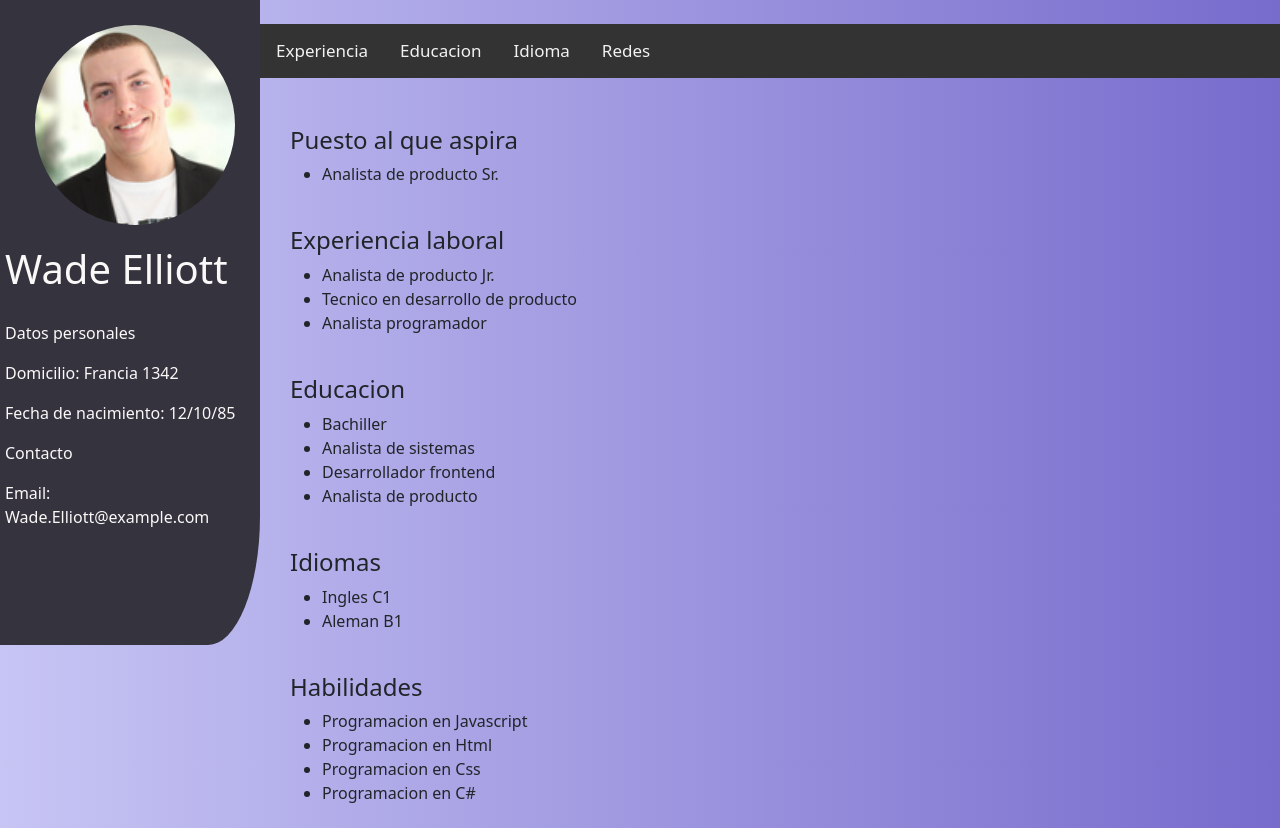
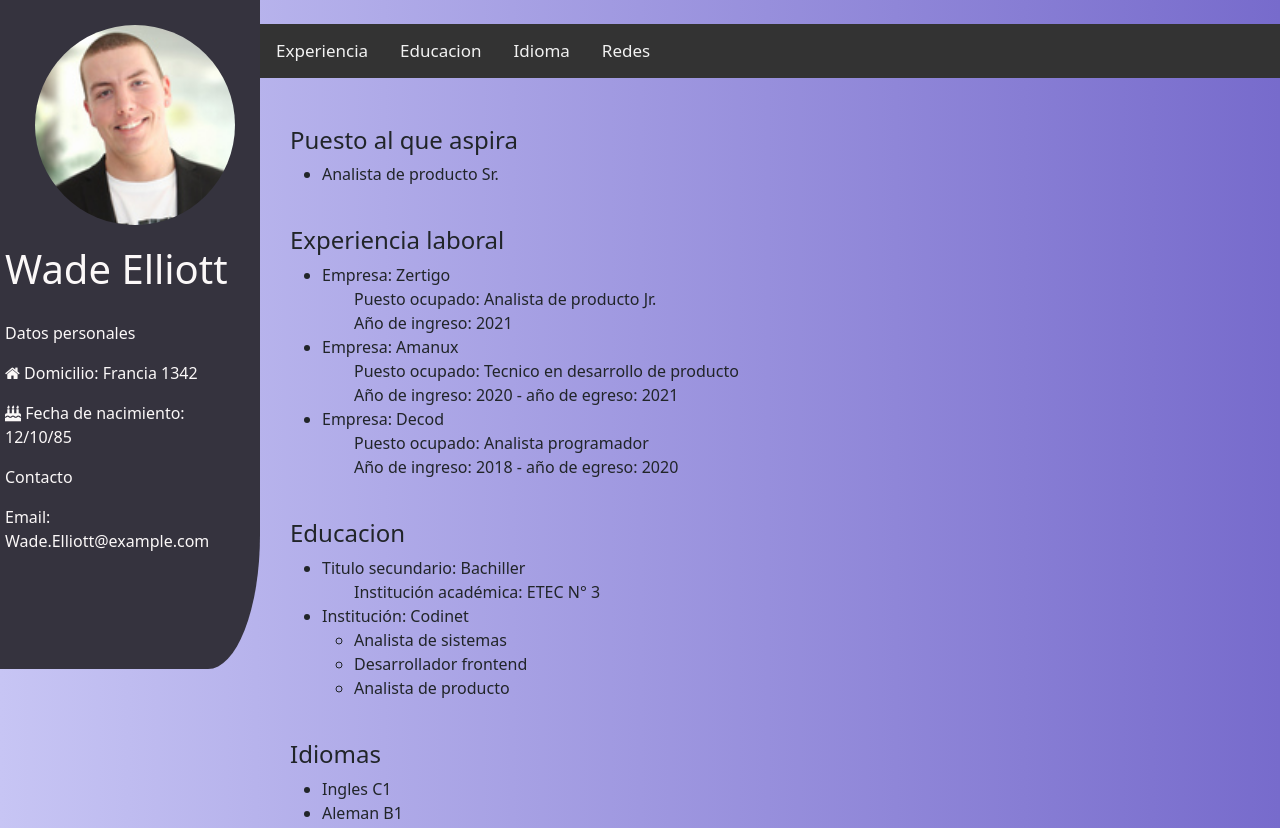
Before and after one commit to MoyaPablo/MoyaPablo.github.io, a plain HTML site: page index.html in a window 1280 px wide. Shown: the top 828 px of the page. Drawn offline with nearby package versions, Linux system fonts and the light colour scheme.

Commit message:
Add files via upload

```diff
--- a/index.html
+++ b/index.html
@@ -21,14 +21,14 @@
         <a href="#redes">Redes</a>
     </div>
 
-    <div class="contenedor ">
+    <div class="contenedor">
         <div class="foto">
             <img src="/imagenes/perfilcv.jpg" alt="foto" width="200" height="200">
         </div>
         <h1>Wade Elliott</h1>
         <p>Datos personales</p>
-        <p>Domicilio: Francia 1342</p>
-        <p>Fecha de nacimiento: 12/10/85</p>
+        <p><i class="fa fa-home"></i> Domicilio: Francia 1342</p>
+        <p><i class="fa fa-birthday-cake"></i> Fecha de nacimiento: 12/10/85</p>
         <p>Contacto</p>
         <p>Email: Wade.Elliott@example.com</p>
     </div>
@@ -44,17 +44,27 @@
             <br>
             <h4 id="experiencia">Experiencia laboral</h4>
                 <ul>
-                    <li>Analista de producto Jr.</li>
-                    <li>Tecnico en desarrollo de producto</li>
-                    <li>Analista programador</li>
+                    <li>Empresa: Zertigo</li>
+                        <ul>Puesto ocupado: Analista de producto Jr.</ul>
+                        <ul>Año de ingreso: 2021</ul>
+                    <li>Empresa: Amanux</li>
+                        <ul>Puesto ocupado: Tecnico en desarrollo de producto</ul>
+                        <ul>Año de ingreso: 2020 - año de egreso: 2021</ul>
+                    <li>Empresa: Decod</li>
+                        <ul>Puesto ocupado: Analista programador</ul>
+                        <ul>Año de ingreso: 2018 - año de egreso: 2020</ul>
                 </ul>
             <br>
             <h4 id="educacion">Educacion </h4>
                 <ul>
-                    <li>Bachiller</li>
-                    <li>Analista de sistemas</li>
-                    <li>Desarrollador frontend</li>
-                    <li>Analista de producto</li>
+                    <li>Titulo secundario: Bachiller</li>
+                        <ul>Institución académica: ETEC N° 3</ul>
+                    <li>Institución: Codinet</li>
+                        <ul>
+                            <li>Analista de sistemas</li>
+                            <li>Desarrollador frontend</li>
+                            <li>Analista de producto</li>
+                        </ul>
                 </ul>
             <br>
             <h4 id="idioma">Idiomas</h4>
```
